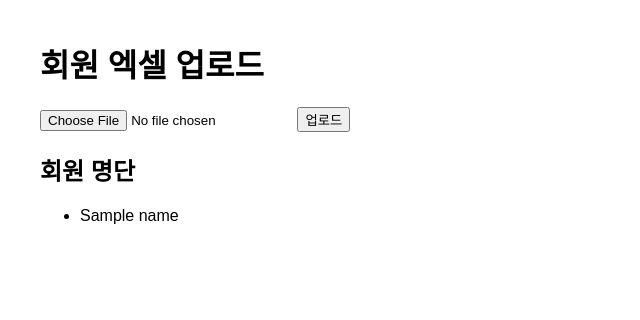
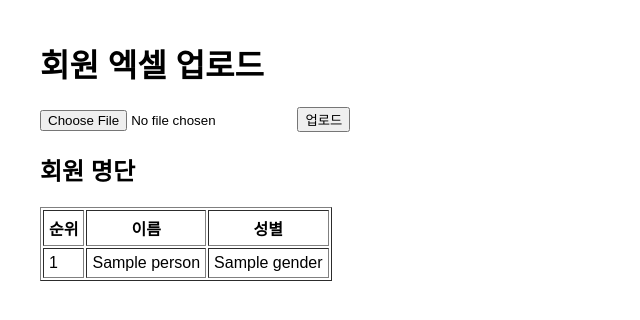
Before and after one commit to trainghost/tennis, a Flask app: template templates/index.html in a window 1280 px wide. Shown: the top 320 px of the page, without its empty margins (0-640 px from the left). Run offline with Flask 3, Linux system fonts and the light colour scheme; the template is opened without the code that fills it: most values are stand-ins (such as "Sample title", 1, 10 or a date in 2020).

Commit message:
Update index.html

```diff
--- a/templates/index.html
+++ b/templates/index.html
@@ -17,12 +17,18 @@
 {% if names %}
 <div class="name-list">
     <h2>회원 명단</h2>
-        <ul>
-            {% for name in names %}
-            <li>{{ name }}</li>
+    <table border="1" cellpadding="5">
+        <tr><th>순위</th><th>이름</th><th>성별</th></tr>
+        {% for person in names %}
+        <tr>
+            <td>{{ person.rank }}</td>
+            <td>{{ person.name }}</td>
+            <td>{{ person.gender }}</td>
+        </tr>
         {% endfor %}
-        </ul>
+    </table>
 </div>
 {% endif %}
+
 </body>
 </html>
```
Lines whose indentation alone changed are shown as unchanged.
